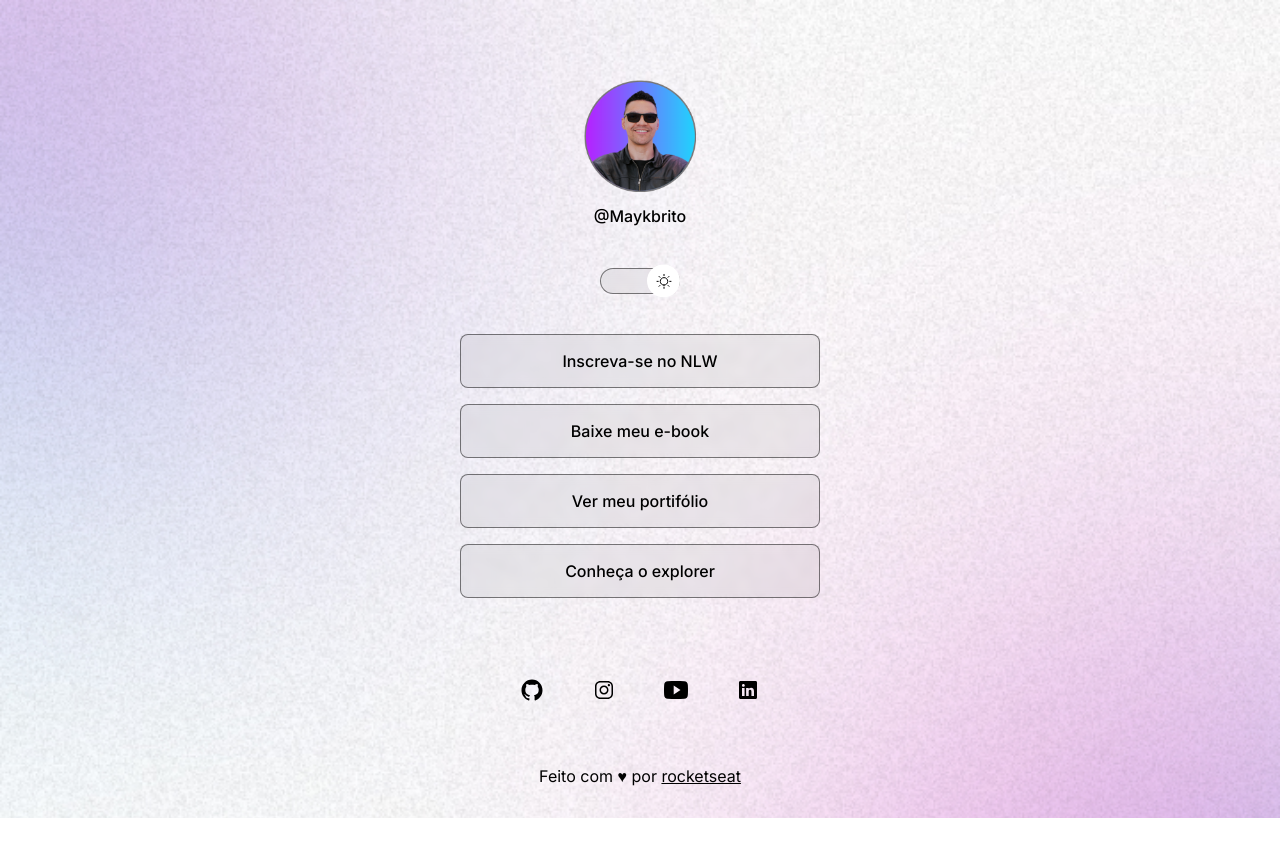
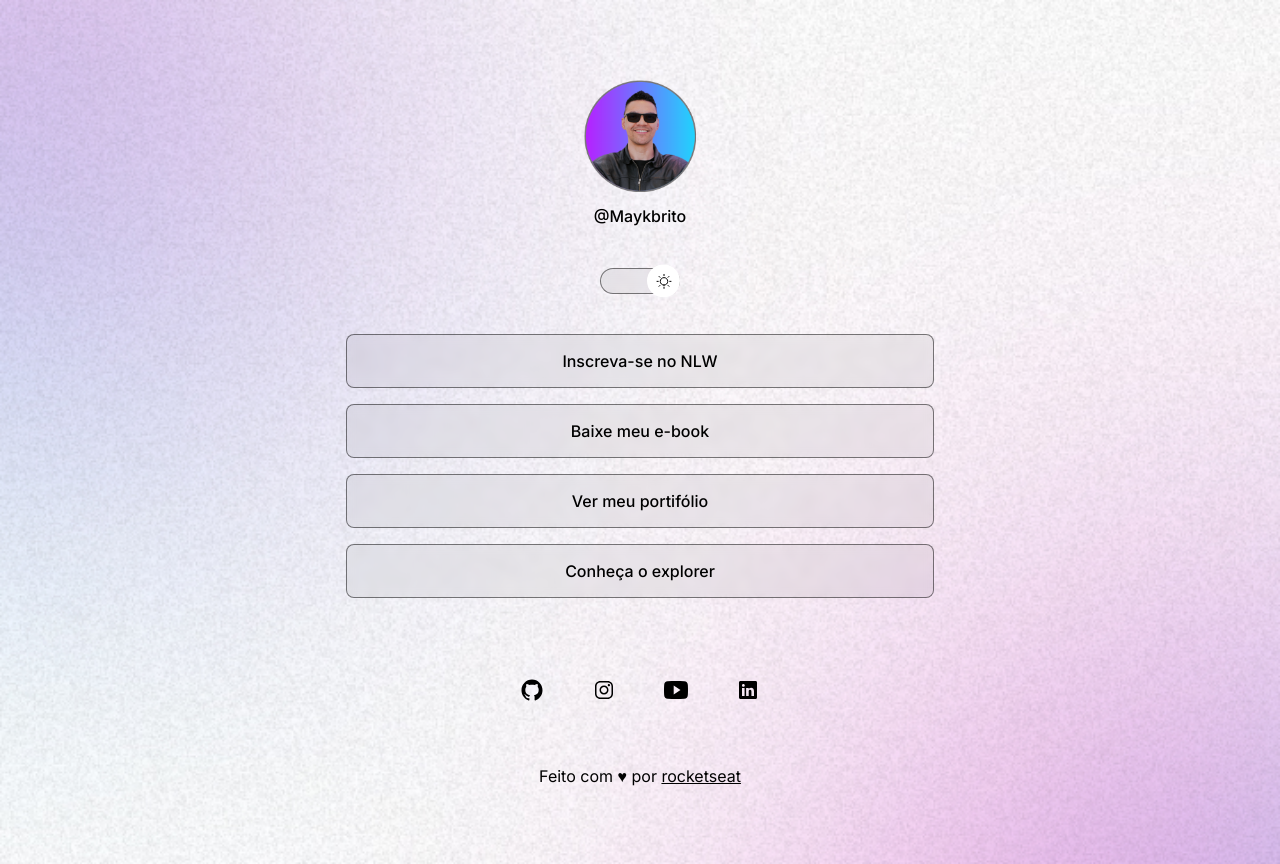
Before and after one commit to neres20030/Projeto-Rocketseat, a plain HTML site: page index.html in a window 1280 px wide. Both pictures are taken after a click on the element 640 px from the left and 280 px from the top of the page. Before the commit the page ends 818 px from the top, so only its background shows below. Drawn offline with nearby package versions, Linux system fonts and the light colour scheme.

Commit message:
nova alteração

```diff
--- a/script.js
+++ b/script.js
@@ -2,7 +2,7 @@ function toggleMode() {
     const html = document.documentElement;
     html.classList.toggle("light");
 
-    const img = document.querySelector("#profile img"); // Adicione o "#" para selecionar o ID corretamente
+    const img = document.querySelector("#profile img");
     if (html.classList.contains("light")) {
         img.setAttribute("src", "./assets/avatar-light.png");
     } else {
--- a/style.css
+++ b/style.css
@@ -38,6 +38,7 @@ body
 
 
 background: var(--bg-url) no-repeat top center/cover;
+height: 100vh;
 
 }
 
@@ -50,7 +51,8 @@ body * {
 
 
 #container {
-width: 360px;
+width: 100%;
+max-width: 588px;
 margin: 56px auto 0px;
 padding: 0 24px;
 }
@@ -180,3 +182,16 @@ footer {
     padding: 24px;
 
 }
+
+
+@media (min-widht: 700px) {
+
+    :root {
+
+        --bg-url: url(./assets/bg-desktop.jpg);
+    }
+
+.light {
+    --bg-url: url(./assets/bg-desktop-light.jpg);
+}
+}
```
